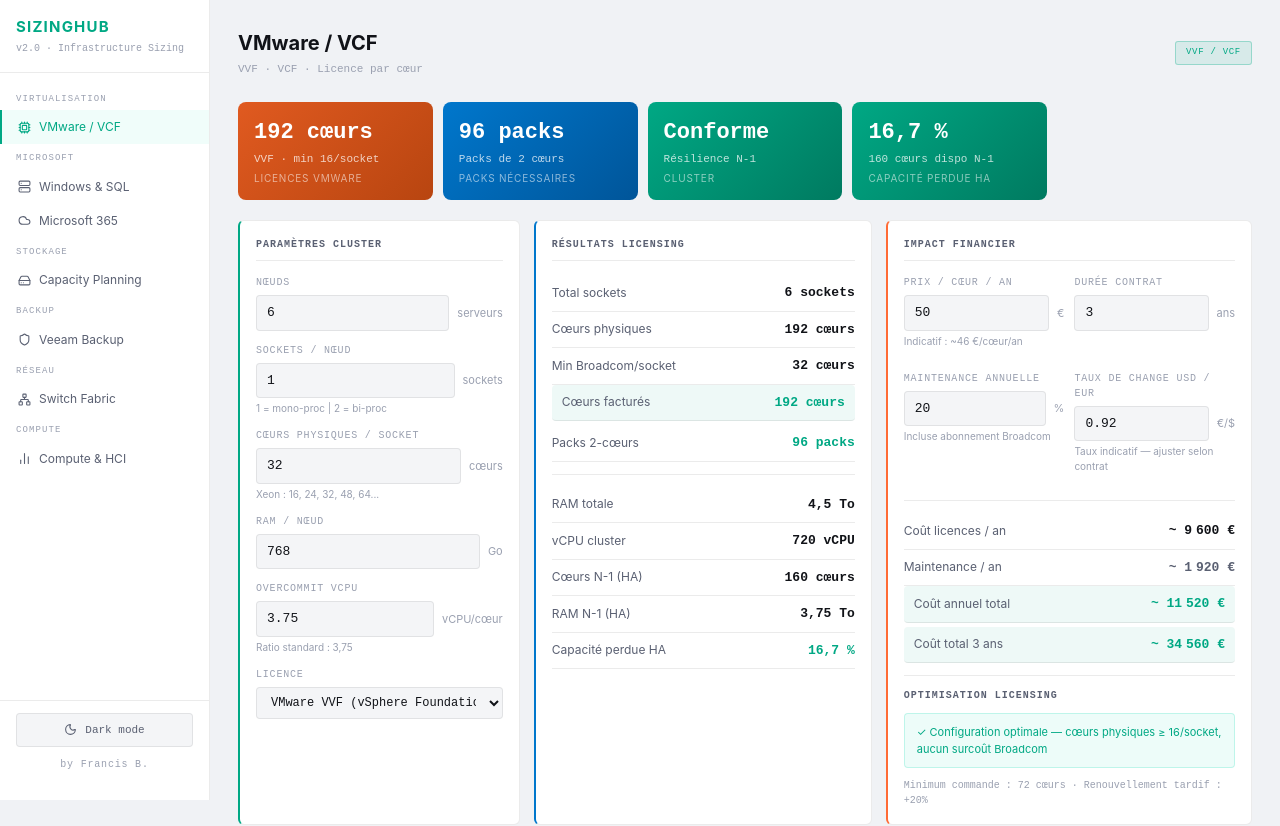
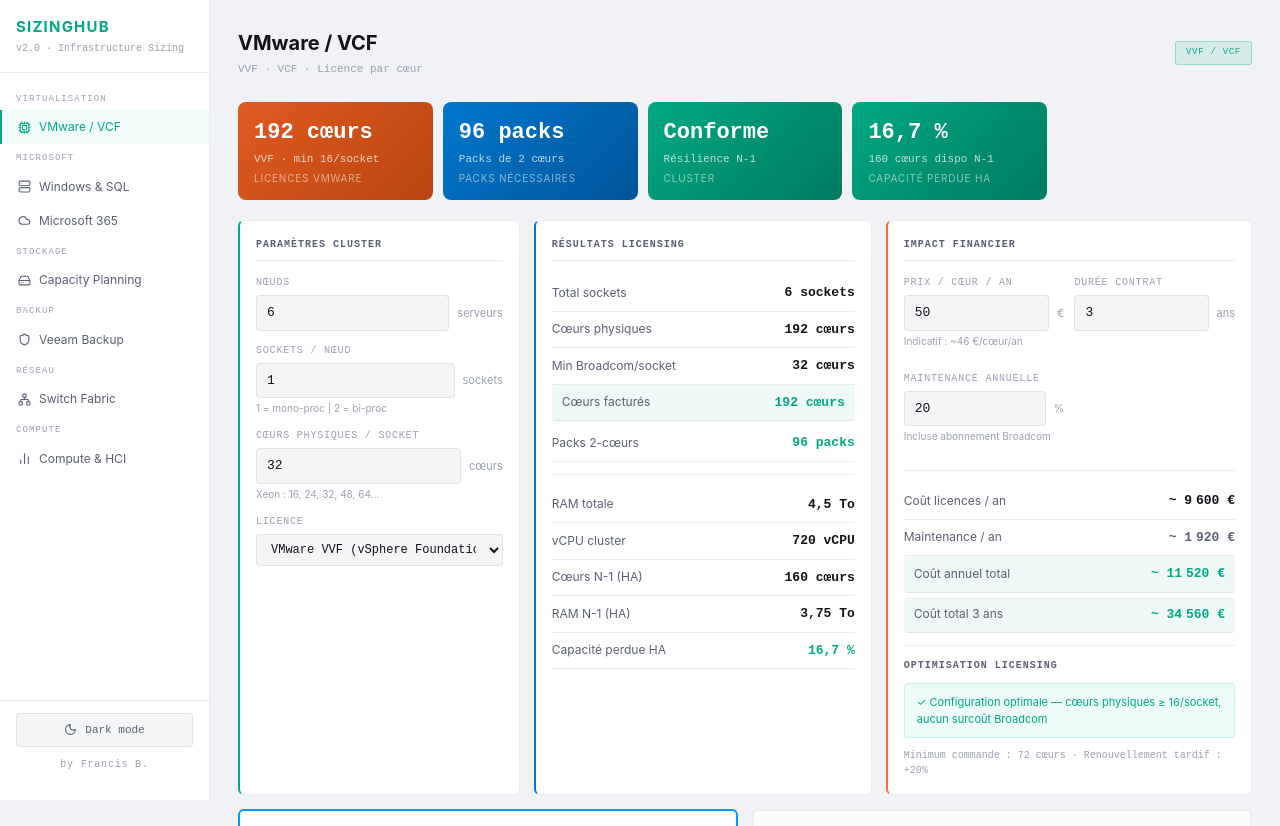
Before and after one commit to darknrall89/SizingHUB, a React (Vite) app: page / in a window 1280 px wide. Shown: the top 826 px of the page. Built offline with nearby package versions, Linux system fonts and the light colour scheme.

Commit message:
fix: suppression RAM, Overcommit et taux de change USD/EUR sans impact sur coût licences VMware

```diff
--- a/src/SizingHub.jsx
+++ b/src/SizingHub.jsx
@@ -251,8 +251,7 @@
           <NF label="Nœuds" value={nodes} onChange={setNodes} min={1} max={32} unit="serveurs"/>
           <NF label="Sockets / nœud" value={sockets} onChange={setSockets} min={1} max={4} unit="sockets" note="1 = mono-proc | 2 = bi-proc"/>
           <NF label="Cœurs physiques / socket" value={cores} onChange={setCores} min={4} max={128} step={2} unit="cœurs" note="Xeon : 16, 24, 32, 48, 64..."/>
-          <NF label="RAM / nœud" value={ram} onChange={setRam} min={64} max={6144} step={64} unit="Go"/>
-          <NF label="Overcommit vCPU" value={overcommit} onChange={setOvercommit} min={1} max={10} step={0.25} unit="vCPU/cœur" note="Ratio standard : 3,75"/>
+
           <div style={s.field}>
             <label style={s.label}>Licence</label>
             <select value={licType} onChange={e=>{setLicType(e.target.value);setPricePerCore(LICENSE_PRICES[e.target.value]);}} style={s.select}>
@@ -291,14 +290,7 @@
             <NF label="Durée contrat" value={yearsTotal} onChange={setYearsTotal} min={1} max={5} unit="ans"/>
             <NF label="Maintenance annuelle" value={maintenancePct} onChange={setMaintenancePct} min={0} max={30} unit="%" note="Incluse abonnement Broadcom"/>
 
-            <div style={s.field}>
-              <label style={s.label}>Taux de change USD / EUR</label>
-              <div style={{display:"flex",gap:8,alignItems:"center"}}>
-                <input type="number" min={0.5} max={1.5} step={0.01} value={fxRate} onChange={e=>setFxRate(Number(e.target.value))} style={s.input}/>
-                <span style={{fontSize:11,color:th.t3}}>€/$</span>
-              </div>
-              <div style={{fontSize:10,color:th.t3,marginTop:3}}>Taux indicatif — ajuster selon contrat</div>
-            </div>
+
 
           </div>
           <hr style={s.divider}/>
```
